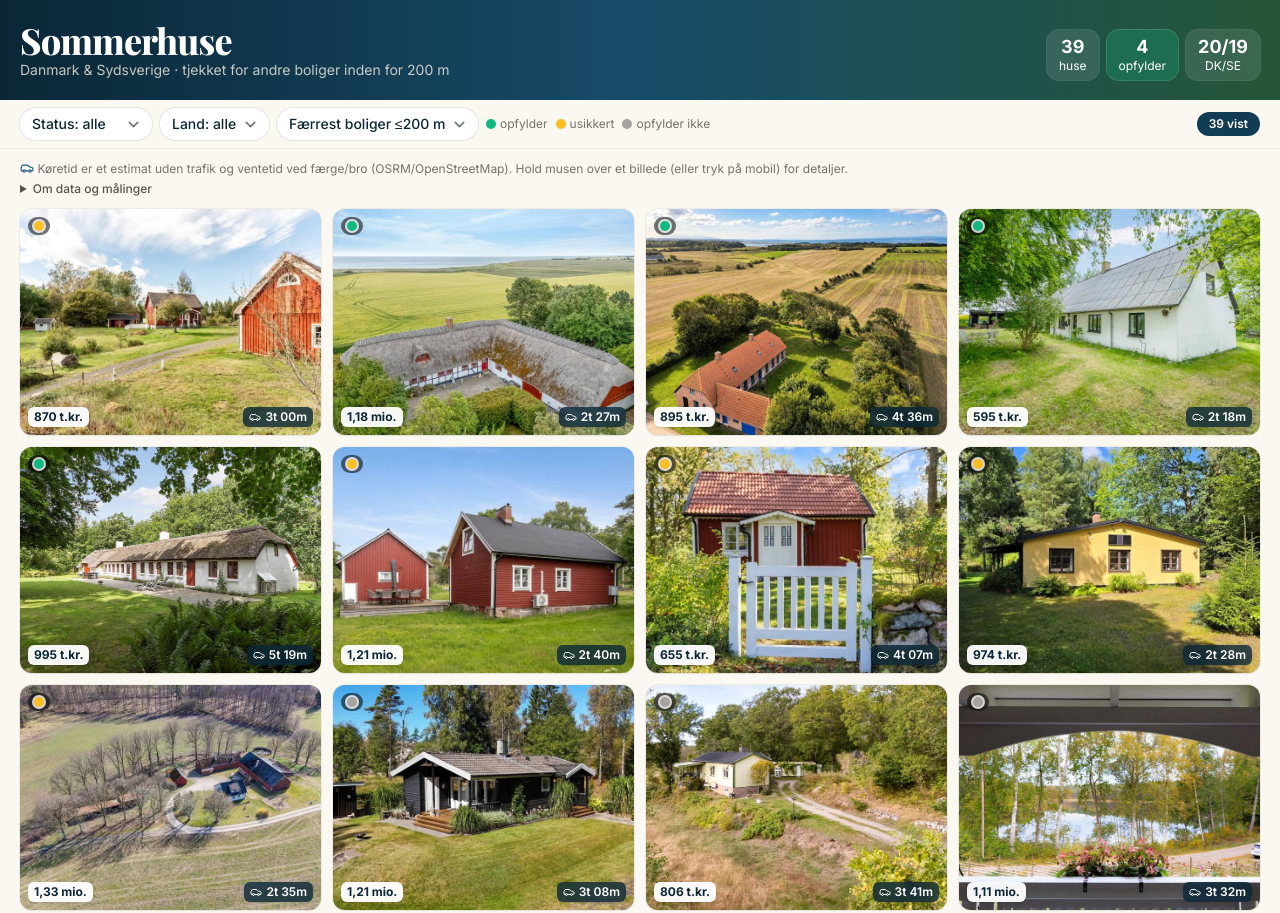
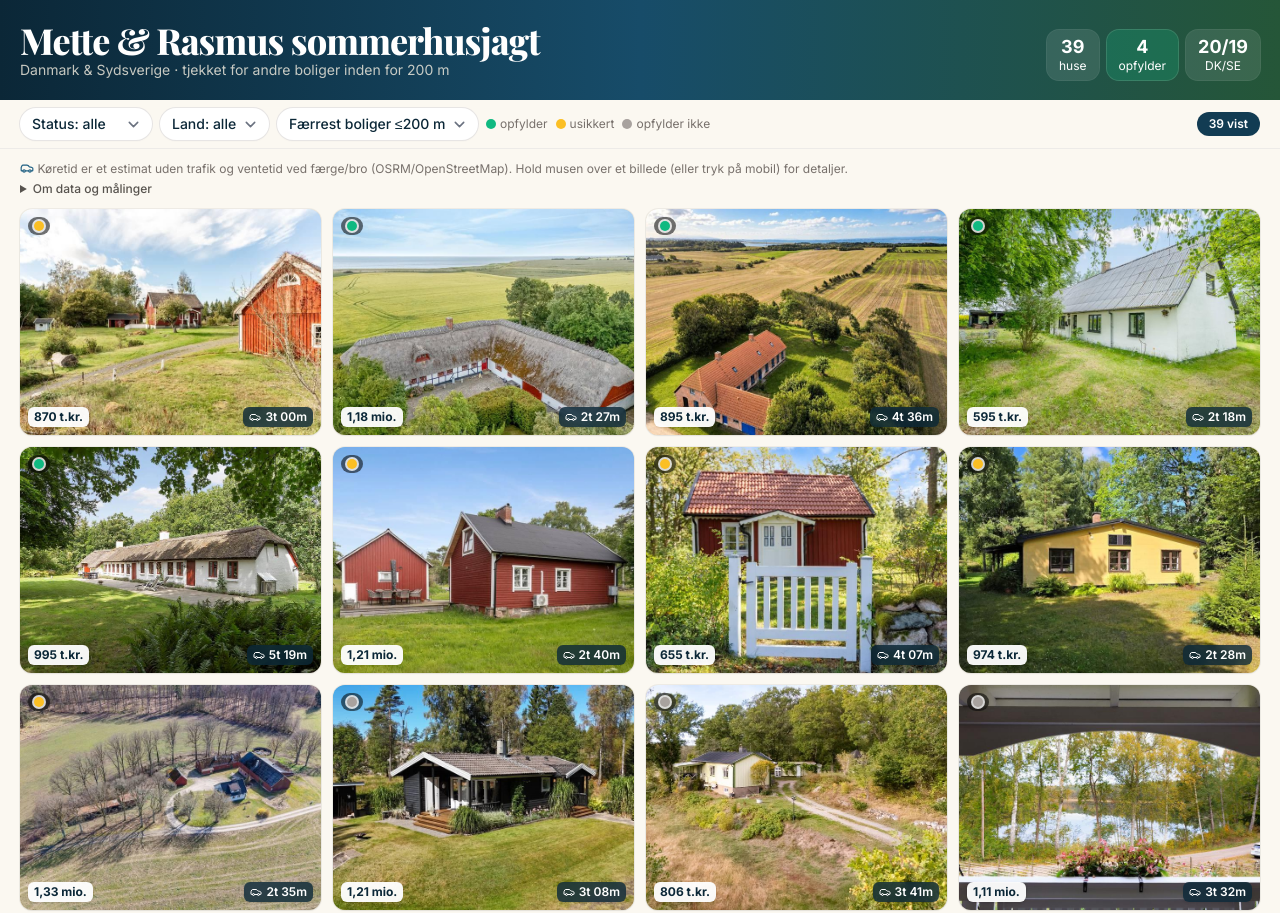
Before and after one commit to RasmusOtharKirketerp/sommerhus, a plain HTML site: page index.html in a window 1280 px wide. Shown: the top 913 px of the page. Drawn offline with nearby package versions, Linux system fonts and the light colour scheme.

Commit message:
Opdater sommerhusliste (2026-10-26 16:48)

```diff
--- a/index.html
+++ b/index.html
@@ -1,6 +1,6 @@
 <!doctype html><html lang="da"><head><meta charset="utf-8">
 <meta name="viewport" content="width=device-width,initial-scale=1">
-<title>Sommerhuse – fund og 200 m-tjek</title>
+<title>Mette &amp; Rasmus sommerhusjagt</title>
 <link rel="preconnect" href="https://fonts.googleapis.com"><link rel="preconnect" href="https://fonts.gstatic.com" crossorigin>
 <link href="https://fonts.googleapis.com/css2?family=Inter:wght@400;500;600;700;800&family=Playfair+Display:wght@600;700;800&display=swap" rel="stylesheet">
 <script src="https://cdn.tailwindcss.com?plugins=forms"></script>
@@ -20,7 +20,7 @@ body.locked{overflow:hidden}
 </head><body class="bg-sand-50 font-sans text-stone-800 antialiased">
 <header class="bg-gradient-to-r from-fjord-950 via-fjord-800 to-skov-700 text-white">
  <div class="mx-auto flex max-w-screen-2xl flex-wrap items-end justify-between gap-3 px-3 py-4 sm:px-5 sm:py-5">
-  <div><h1 class="font-display text-3xl font-extrabold tracking-tight sm:text-4xl">Sommerhuse</h1>
+  <div><h1 class="font-display text-3xl font-extrabold tracking-tight sm:text-4xl">Mette &amp; Rasmus sommerhusjagt</h1>
   <p class="text-sm text-sand-100/80">Danmark &amp; Sydsverige · tjekket for andre boliger inden for 200 m</p></div>
   <div class="flex gap-2 text-center text-xs">
    <div class="rounded-xl bg-white/10 px-3 py-1.5 ring-1 ring-white/15"><b class="block text-lg leading-tight">39</b>huse</div>
```
